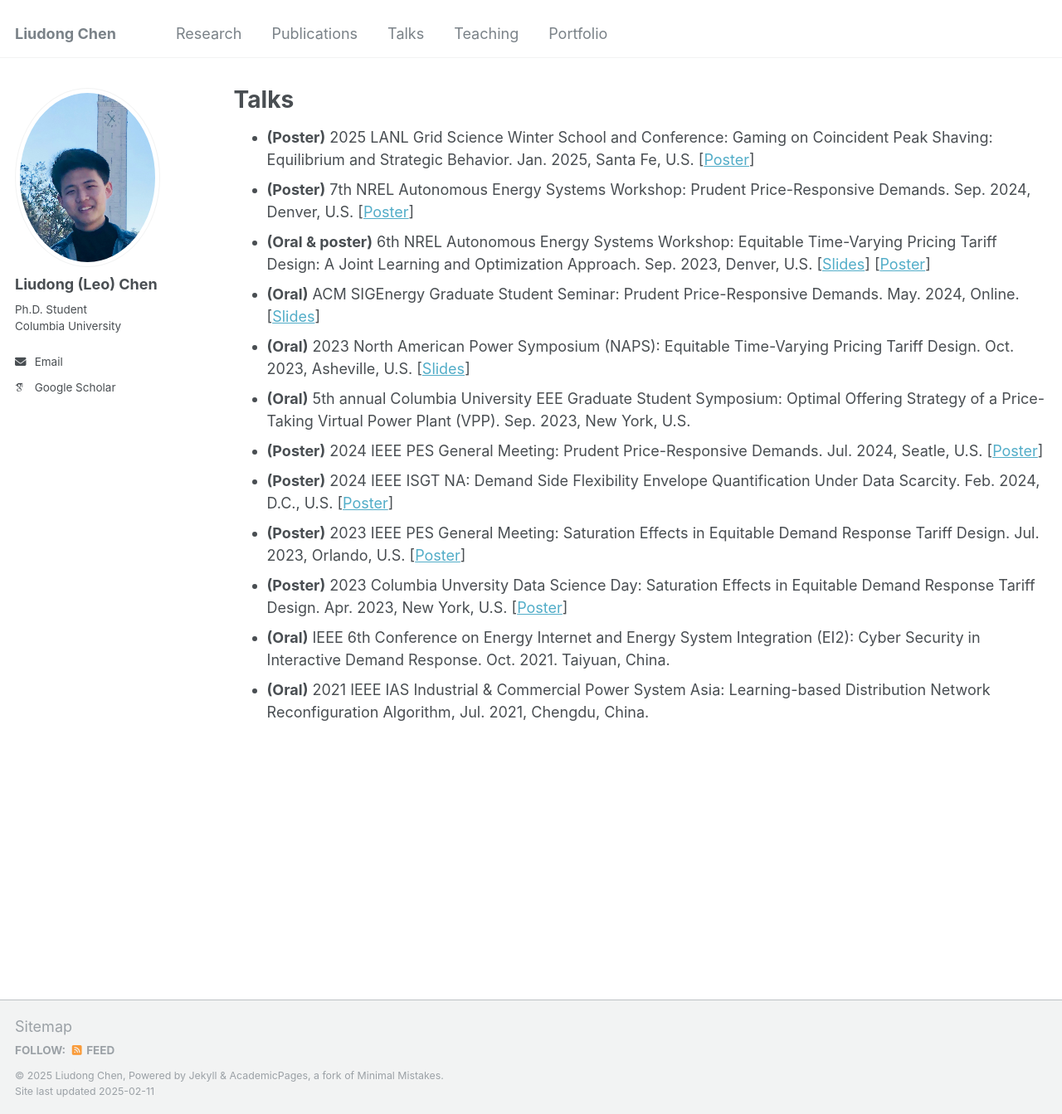
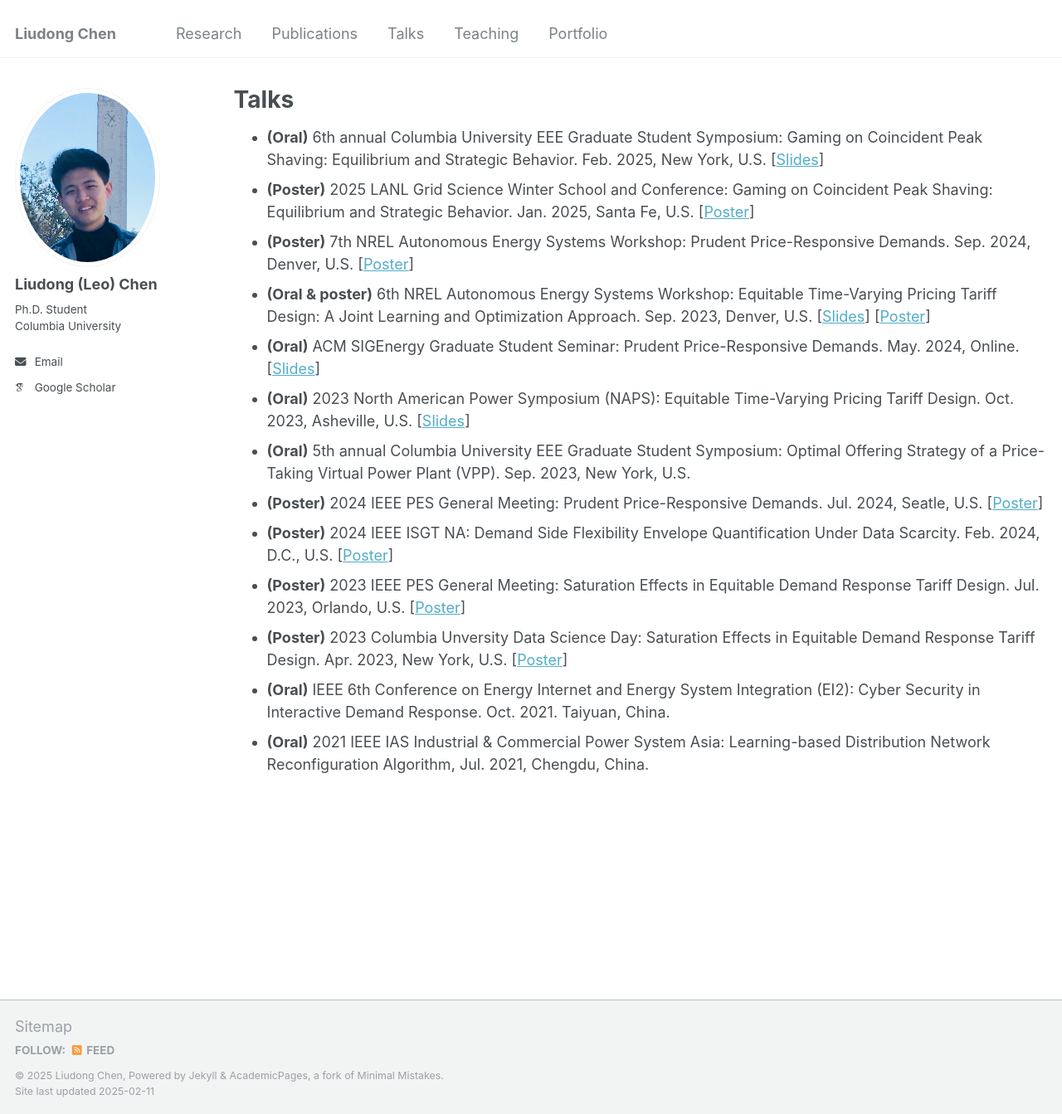
Before and after one commit to liudong-chen/liudong-chen.github.io, a Jekyll site: the page built from _pages/talks.md, in a window 1280 px wide and 1343 px high. Shown: the whole window at 83% size. Built offline with Jekyll 4.4.1, drawn with Linux system fonts in a browser that asks for light colours; some web fonts are replaced.

Commit message:
Update talks.md

```diff
--- a/_pages/talks.md
+++ b/_pages/talks.md
@@ -6,6 +6,7 @@ author_profile: true
 ---
 
 {% include base_path %}
+* **(Oral)** 6th annual Columbia University EEE Graduate Student Symposium: Gaming on Coincident Peak Shaving: Equilibrium and Strategic Behavior. Feb. 2025, New York, U.S. [[Slides](../assets/2025EEE_ppt.pdf)]
 * **(Poster)** 2025 LANL Grid Science Winter School and Conference: Gaming on Coincident Peak Shaving: Equilibrium and Strategic Behavior. Jan. 2025, Santa Fe, U.S. [[Poster](../assets/2025_Winter_school.pdf)]
 * **(Poster)** 7th NREL Autonomous Energy Systems Workshop: Prudent Price-Responsive Demands. Sep. 2024, Denver, U.S. [[Poster](../assets/prudent_poster.pdf)]
 * **(Oral & poster)** 6th NREL Autonomous Energy Systems Workshop: Equitable Time-Varying Pricing Tariff Design: A Joint Learning and Optimization Approach. Sep. 2023, Denver, U.S. [[Slides](../assets/2023AES_ppt.pdf)] [[Poster](../assets/2023AES_poster.pdf)]
```
